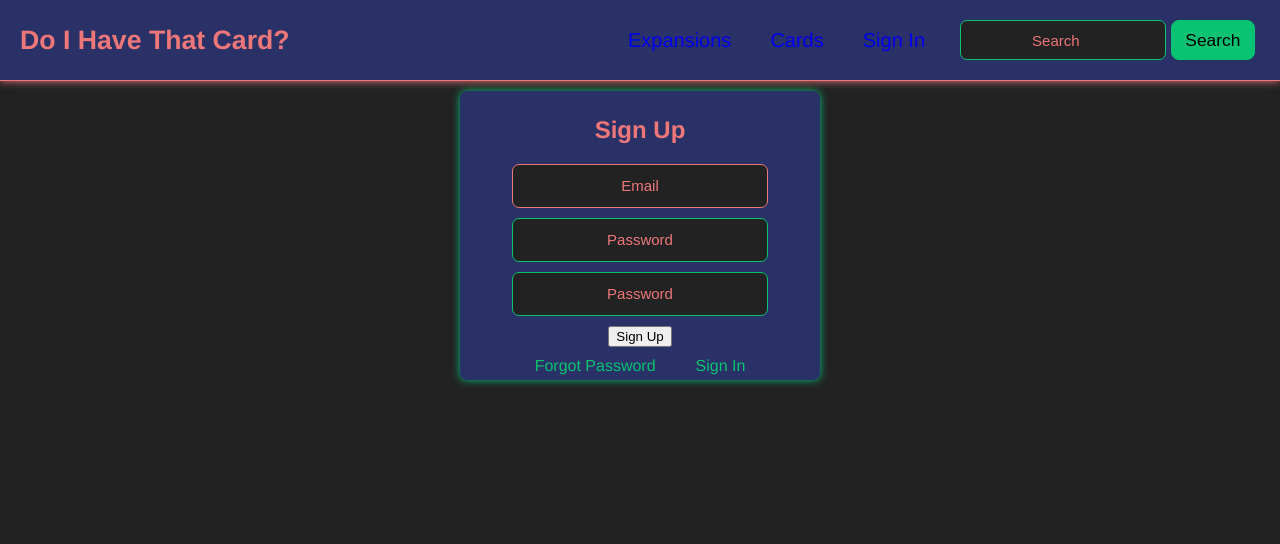
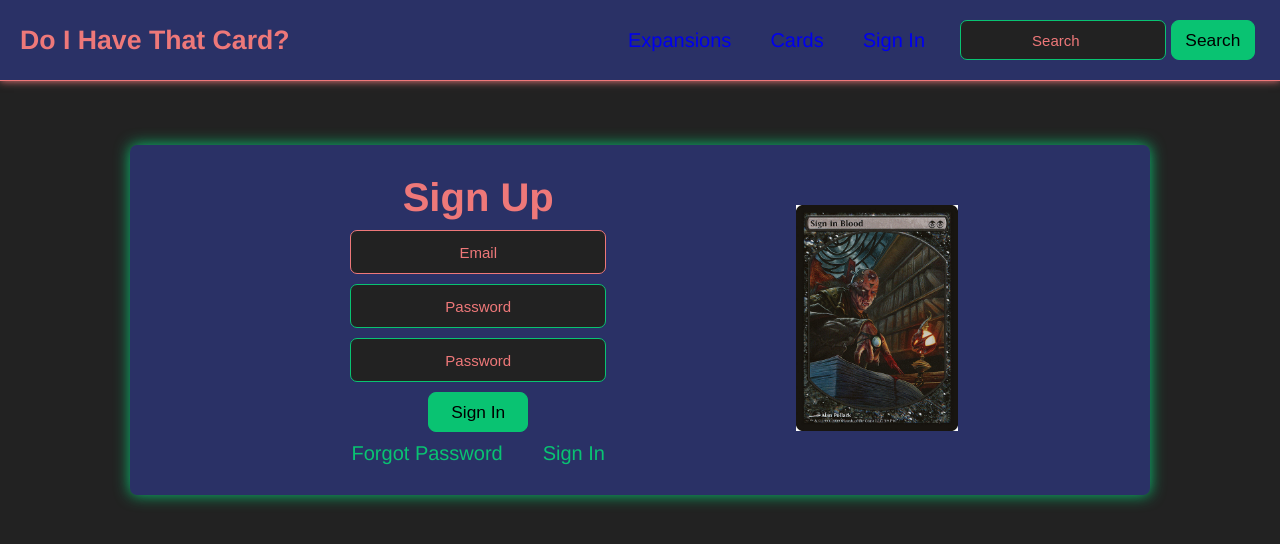
Before and after one commit to pyRN/that-card-firebase, a React (Create React App) app: page /signUp in a window 1280 px wide. Shown: the top 544 px of the page. Built offline with nearby package versions, Linux system fonts and the light colour scheme.

Commit message:
Changed page layout, added image to landing-card

```diff
--- a/src/components/Main/SignInContainer/ForgotContainer.jsx
+++ b/src/components/Main/SignInContainer/ForgotContainer.jsx
@@ -2,6 +2,9 @@ import React, { useState, useRef } from "react";
 import { auth } from "./../../../firebase";
 import { Link } from "react-router-dom";
 import { sendPasswordResetEmail } from "firebase/auth";
+
+//Media
+import Forget from "../../../multimedia/Forget.jpg";
 
 export default function ForgotContainer() {
   const [sError, fnSetError] = useState("");
@@ -28,11 +31,11 @@ export default function ForgotContainer() {
   };
 
   return (
-    <div className="page-container">
-      <div className="static-card">
-        <div className="card-items" align="center">
-          <h2>Forgot Password</h2>
-          <form onSubmit={fnOnSubmit} className="signIn-form">
+    <div className="landing-card flex-row center w-100">
+      <div className="flex-column  landing-content w-50 center">
+        <h2 className="main-heading">Forgot Password</h2>
+
+        <form className="signIn-form" onSubmit={fnOnSubmit}>
           <input
             type="text"
             placeholder="Email"
@@ -40,21 +43,23 @@ export default function ForgotContainer() {
             ref={oEmail}
             autoFocus
           ></input>
-            <button className="submit-btn" onClick={fnOnSubmit}>
+          <button className="btn btn-submit" onClick={fnOnSubmit}>
             Reset
           </button>
         </form>
         <div>
-            <Link to="/signIn" className="signIn-link">
+          <Link to="/signIn" className="signIn-link sub-heading">
             Sign In
           </Link>
-            <Link to="/signUp" className="signIn-link">
+          <Link to="/signUp" className="signIn-link sub-heading">
             Sign Up
           </Link>
         </div>
         {sError ? <div className="error-flag">{sError}</div> : null}
         {sMessage ? <div className="message-flag">{sMessage}</div> : null}
       </div>
+      <div>
+        <img src={Forget} className="landing-mtg-card w-50" alt="Forget" />
       </div>
     </div>
   );
--- a/src/components/Main/SignInContainer/SignInContainer.jsx
+++ b/src/components/Main/SignInContainer/SignInContainer.jsx
@@ -5,6 +5,9 @@ import { useDispatch } from "react-redux";
 import { useHistory, Link } from "react-router-dom";
 import { signInWithEmailAndPassword } from "firebase/auth";
 import "./SignInContainer.css";
+
+//Media
+import ScrollRack from "../../../multimedia/Scroll-Rack.jpg";
 
 export default function SignInContainer() {
   const [sError, fnSetError] = useState("");
@@ -37,10 +40,9 @@ export default function SignInContainer() {
   };
 
   return (
-    <div className="page-container">
-      <div className="static-card">
-        <div className="card-items" align="center">
-          <h2>Sign In</h2>
+    <div className="landing-card flex-row center w-100">
+      <div className="flex-column  landing-content w-50 center">
+        <h2 className="main-heading">Sign In</h2>
 
         <form className="signIn-form" onSubmit={fnOnSubmit}>
           <input
@@ -56,20 +58,26 @@ export default function SignInContainer() {
             className="signIn-input"
             ref={oPassword}
           ></input>
-            <button className="submit-btn" onClick={fnOnSubmit}>
+          <button className="btn btn-submit" onClick={fnOnSubmit}>
             Sign In
           </button>
         </form>
         <div>
-            <Link to="/forgot" className="signIn-link">
+          <Link to="/forgot" className="signIn-link sub-heading">
             Forgot Password
           </Link>
-            <Link to="/signUp" className="signIn-link">
+          <Link to="/signUp" className="signIn-link sub-heading">
             Sign Up
           </Link>
         </div>
         {sError ? <div className="error-flag">{sError}</div> : null}
       </div>
+      <div>
+        <img
+          src={ScrollRack}
+          className="landing-mtg-card w-50"
+          alt="Scroll Rack"
+        />
       </div>
     </div>
   );
--- a/src/components/Main/SignInContainer/SignUpContainer.jsx
+++ b/src/components/Main/SignInContainer/SignUpContainer.jsx
@@ -6,6 +6,9 @@ import { auth } from "./../../../firebase";
 import { getFirestore, doc, setDoc, Timestamp } from "firebase/firestore";
 import { createUserWithEmailAndPassword } from "firebase/auth";
 import "./SignInContainer.css";
+
+//Media
+import SignInBlood from "../../../multimedia/Sign-In-Blood.jpg";
 
 export default function SignUpContainer() {
   const [sError, fnSetError] = useState("");
@@ -53,11 +56,11 @@ export default function SignUpContainer() {
   };
 
   return (
-    <div className="page-container">
-      <div className="static-card">
-        <div className="card-items" align="center">
-          <h2>Sign Up</h2>
-          <form onSubmit={fnOnSubmit} className="signIn-form">
+    <div className="landing-card flex-row center w-50">
+      <div className="flex-column  landing-content w-50 center">
+        <h2 className="main-heading">Sign Up</h2>
+
+        <form className="signIn-form" onSubmit={fnOnSubmit}>
           <input
             type="text"
             placeholder="Email"
@@ -77,20 +80,26 @@ export default function SignUpContainer() {
             className="signIn-input"
             ref={oConfirmPass}
           ></input>
-            <button className="submit-btn" onClick={fnOnSubmit}>
-              Sign Up
+          <button className="btn btn-submit" onClick={fnOnSubmit}>
+            Sign In
           </button>
         </form>
         <div>
-            <Link to="/forgot" className="signIn-link">
+          <Link to="/forgot" className="signIn-link sub-heading">
             Forgot Password
           </Link>
-            <Link to="/signIn" className="signIn-link">
+          <Link to="/signIn" className="signIn-link sub-heading">
             Sign In
           </Link>
         </div>
         {sError ? <div className="error-flag">{sError}</div> : null}
       </div>
+      <div>
+        <img
+          src={SignInBlood}
+          className="landing-mtg-card w-50"
+          alt="Sign In Blood"
+        />
       </div>
     </div>
   );
```
Lines whose indentation alone changed are shown as unchanged.
